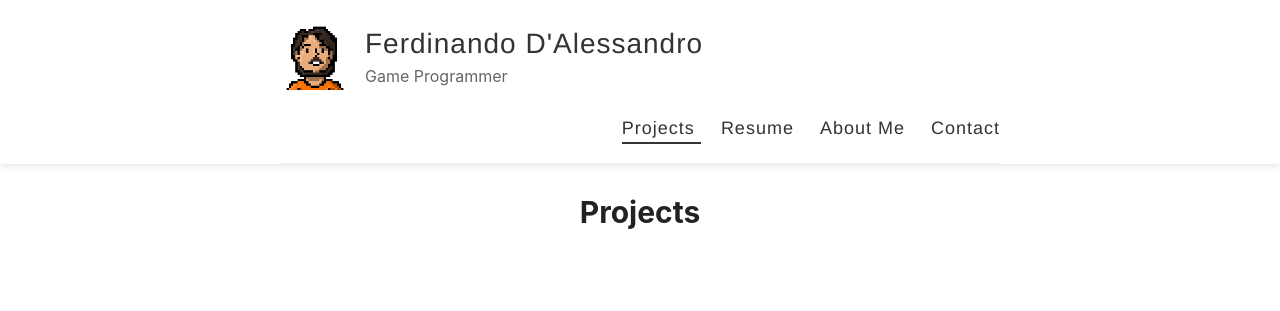
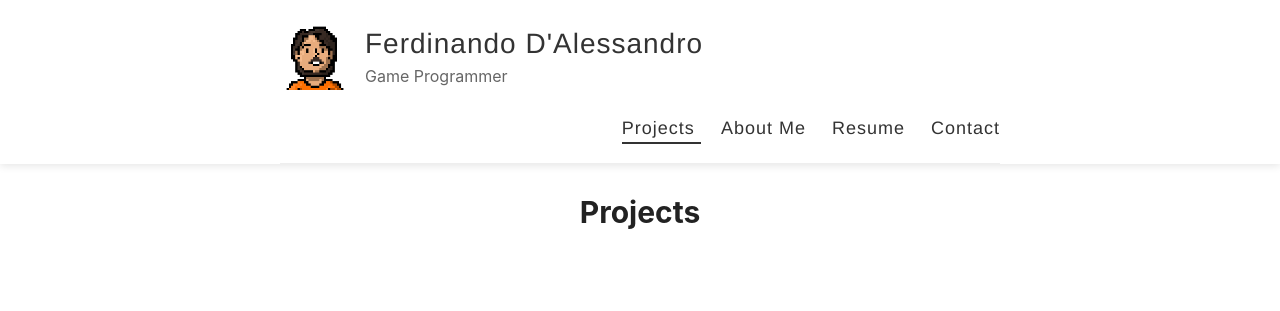
Before and after one commit to FerdiDale/ferdidale.github.io, a Jekyll site: the page built from _pages/projects.md, in a window 1280 px wide. Shown: the top 311 px of the page. Built offline with Jekyll 4.4.1, drawn with Linux system fonts in a browser that asks for light colours; the list of posts is cut into pages by our own code.

Commit message:
Update layout

```diff
--- a/_layouts/default.html
+++ b/_layouts/default.html
@@ -1,9 +1,13 @@
 <!DOCTYPE html>
 <html>
   <head>
-    <title>{% if page.title %}{{ page.title }} – {% endif %}{{ site.name }} – {{ site.description }}</title>
-    {% seo title=false %}
-    {% include meta.html %}
+      <title>
+          {% if page.url == '/' %}
+          {{ site.name }} – {{ site.description }}
+          {% else %}
+          {% if page.title %}{{ page.title }} – {% endif %}{{ site.name }} – {{ site.description }}
+          {% endif %}
+      </title>
 
     <link rel="stylesheet" type="text/css" href="{{ site.baseurl }}/assets/style.css" />
     <link rel="alternate" type="application/rss+xml" title="{{ site.name }} - {{ site.description }}" href="{{ site.baseurl }}/feed.xml" />
@@ -29,18 +33,18 @@
 
             <nav>
                 <a href="{{ site.baseurl }}/"
-                   class="{% if page.url == '/' %}active{% endif %}">
+                   class="{% unless page.url contains '/resume' or page.url contains '/aboutme' or page.url contains '/contact' %}active{% endunless %}">
                     Projects
+                </a>
+
+                <a href="{{ site.baseurl }}/aboutme"
+                   class="{% if page.url contains '/aboutme' %}active{% endif %}">
+                    About Me
                 </a>
 
                 <a href="{{ site.baseurl }}/resume"
                    class="{% if page.url contains '/resume' %}active{% endif %}">
                     Resume
-                </a>
-
-                <a href="{{ site.baseurl }}/aboutme"
-                   class="{% if page.url contains '/aboutme' %}active{% endif %}">
-                    About Me
                 </a>
 
                 <a href="{{ site.baseurl }}/contact"
```
